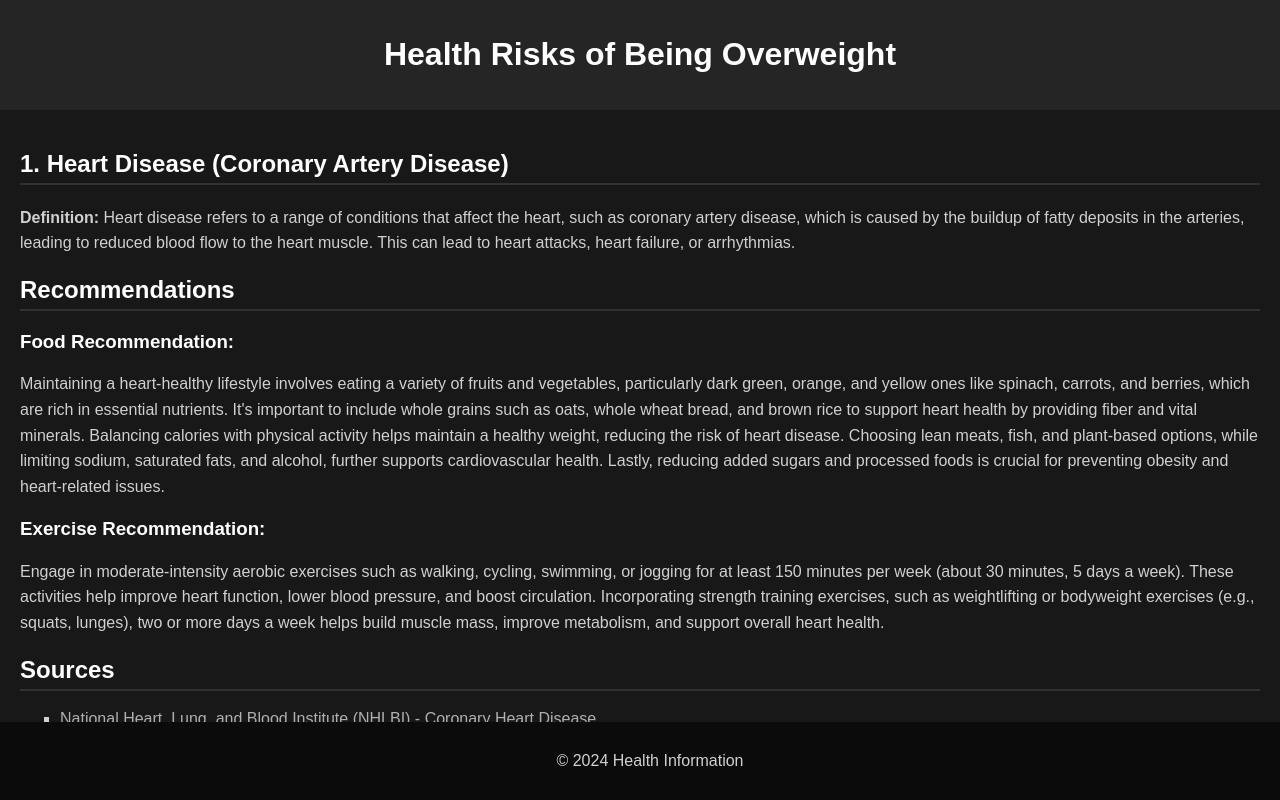
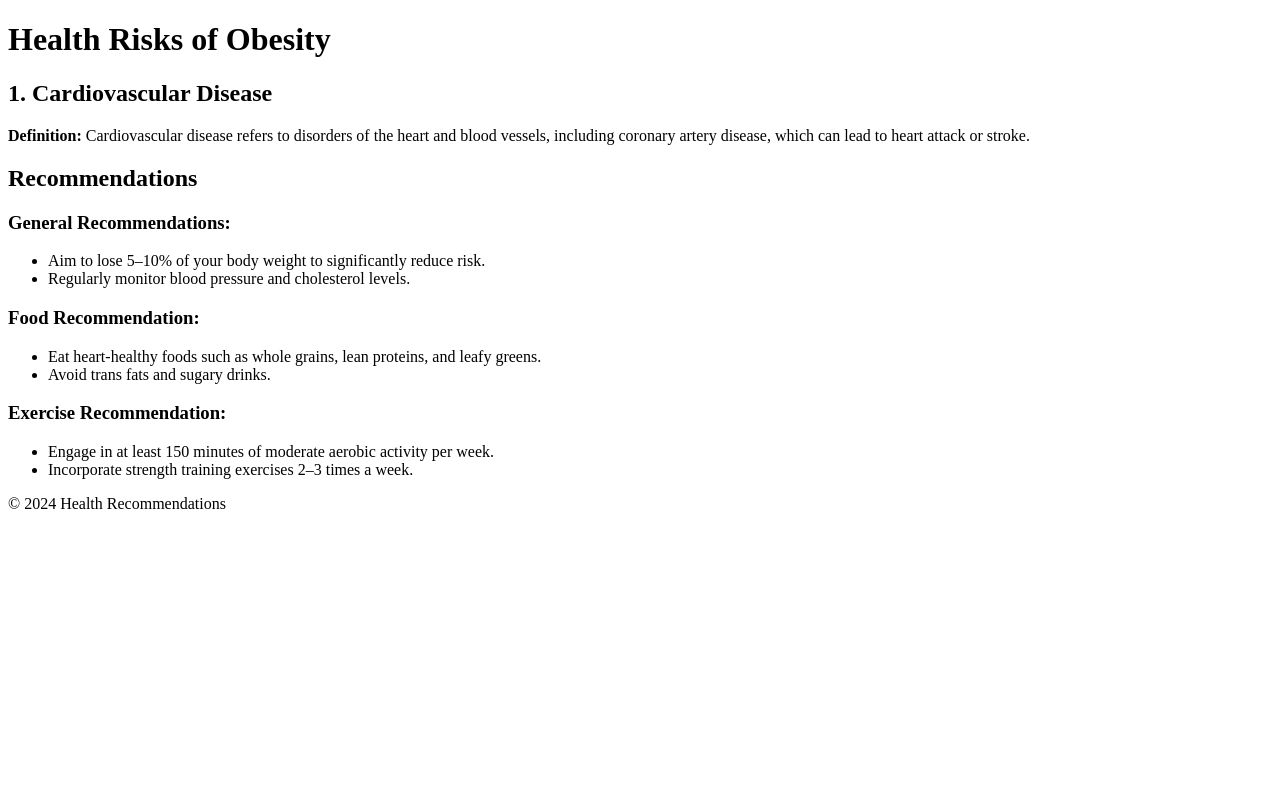
Before and after one commit to HealthRecos/HealthRecos.github.io, a plain HTML site: page index.html in a window 1280 px wide. Drawn offline with Linux system fonts and the light colour scheme.

Commit message:
Add files via upload

```diff
--- a/index.html
+++ b/index.html
@@ -3,92 +3,39 @@
 <head>
     <meta charset="UTF-8">
     <meta name="viewport" content="width=device-width, initial-scale=1.0">
-    <title>Health Risks of Being Overweight</title>
-    <style>
-        body {
-            font-family: Arial, sans-serif;
-            margin: 0;
-            padding: 0;
-            background-color: #181818; /* Very dark grey background */
-            color: #313131; /* Light grey text */
-        }
-        header {
-            background-color: #252525; /* Darker grey for header */
-            color: #ffffff; /* White text for contrast */
-            padding: 15px 0;
-            text-align: center;
-        }
-        main {
-            padding: 20px;
-        }
-        h1, h2, h3 {
-            color: #ffffff; /* White text for headings */
-        }
-        h2 {
-            border-bottom: 2px solid #313131; /* Light grey border for sections */
-            padding-bottom: 5px;
-        }
-        p {
-            line-height: 1.6;
-            color: #d0d0d0; /* Light grey text for paragraphs */
-        }
-        ul {
-            list-style-type: square;
-            color: #d0d0d0; /* Light grey for list items */
-        }
-        a {
-            color: #b0b0b0; /* Silver color for links */
-            text-decoration: none;
-        }
-        a:hover {
-            text-decoration: underline;
-            color: #ffffff; /* White on hover for better contrast */
-        }
-        footer {
-            text-align: center;
-            padding: 10px;
-            background-color: #0b0b0b; /* Almost black footer background */
-            color: #ffffff; /* White footer text */
-            position: fixed;
-            width: 100%;
-            bottom: 0;
-        }
-    </style>
+    <title>Health Risks of Obesity</title>
 </head>
 <body>
-
     <header>
-        <h1>Health Risks of Being Overweight</h1>
+        <h1>Health Risks of Obesity</h1>
     </header>
-
     <main>
         <section>
-            <h2>1. Heart Disease (Coronary Artery Disease)</h2>
-            <p><strong>Definition:</strong> Heart disease refers to a range of conditions that affect the heart, such as coronary artery disease, which is caused by the buildup of fatty deposits in the arteries, leading to reduced blood flow to the heart muscle. This can lead to heart attacks, heart failure, or arrhythmias.</p>
+            <h2>1. Cardiovascular Disease</h2>
+            <p><strong>Definition:</strong> Cardiovascular disease refers to disorders of the heart and blood vessels, including coronary artery disease, which can lead to heart attack or stroke.</p>
         </section>
 
         <section>
             <h2>Recommendations</h2>
+            <h3>General Recommendations:</h3>
+            <ul>
+                <li>Aim to lose 5–10% of your body weight to significantly reduce risk.</li>
+                <li>Regularly monitor blood pressure and cholesterol levels.</li>
+            </ul>
             <h3>Food Recommendation:</h3>
-            <p>Maintaining a heart-healthy lifestyle involves eating a variety of fruits and vegetables, particularly dark green, orange, and yellow ones like spinach, carrots, and berries, which are rich in essential nutrients. It's important to include whole grains such as oats, whole wheat bread, and brown rice to support heart health by providing fiber and vital minerals. Balancing calories with physical activity helps maintain a healthy weight, reducing the risk of heart disease. Choosing lean meats, fish, and plant-based options, while limiting sodium, saturated fats, and alcohol, further supports cardiovascular health. Lastly, reducing added sugars and processed foods is crucial for preventing obesity and heart-related issues.</p>
-
+            <ul>
+                <li>Eat heart-healthy foods such as whole grains, lean proteins, and leafy greens.</li>
+                <li>Avoid trans fats and sugary drinks.</li>
+            </ul>
             <h3>Exercise Recommendation:</h3>
-            <p>Engage in moderate-intensity aerobic exercises such as walking, cycling, swimming, or jogging for at least 150 minutes per week (about 30 minutes, 5 days a week). These activities help improve heart function, lower blood pressure, and boost circulation. Incorporating strength training exercises, such as weightlifting or bodyweight exercises (e.g., squats, lunges), two or more days a week helps build muscle mass, improve metabolism, and support overall heart health.</p>
-        </section>
-
-        <section>
-            <h2>Sources</h2>
             <ul>
-                <li><a href="https://www.nhlbi.nih.gov/health/coronary-heart-disease" target="_blank">National Heart, Lung, and Blood Institute (NHLBI) - Coronary Heart Disease</a></li>
-                <li><a href="https://www.cigna.com/knowledge-center/hw/american-heart-association-healthy-diet-guidelines-ue4637" target="_blank">Cigna - Healthy Diet Guidelines</a></li>
-                <li><a href="https://www.cdc.gov/nccdphp/screenforlife/getmoving.htm" target="_blank">Centers for Disease Control and Prevention (CDC) - Get Moving</a></li>
+                <li>Engage in at least 150 minutes of moderate aerobic activity per week.</li>
+                <li>Incorporate strength training exercises 2–3 times a week.</li>
             </ul>
         </section>
     </main>
-
     <footer>
-        <p>&copy; 2024 Health Information</p>
+        <p>&copy; 2024 Health Recommendations</p>
     </footer>
-
 </body>
 </html>
```
